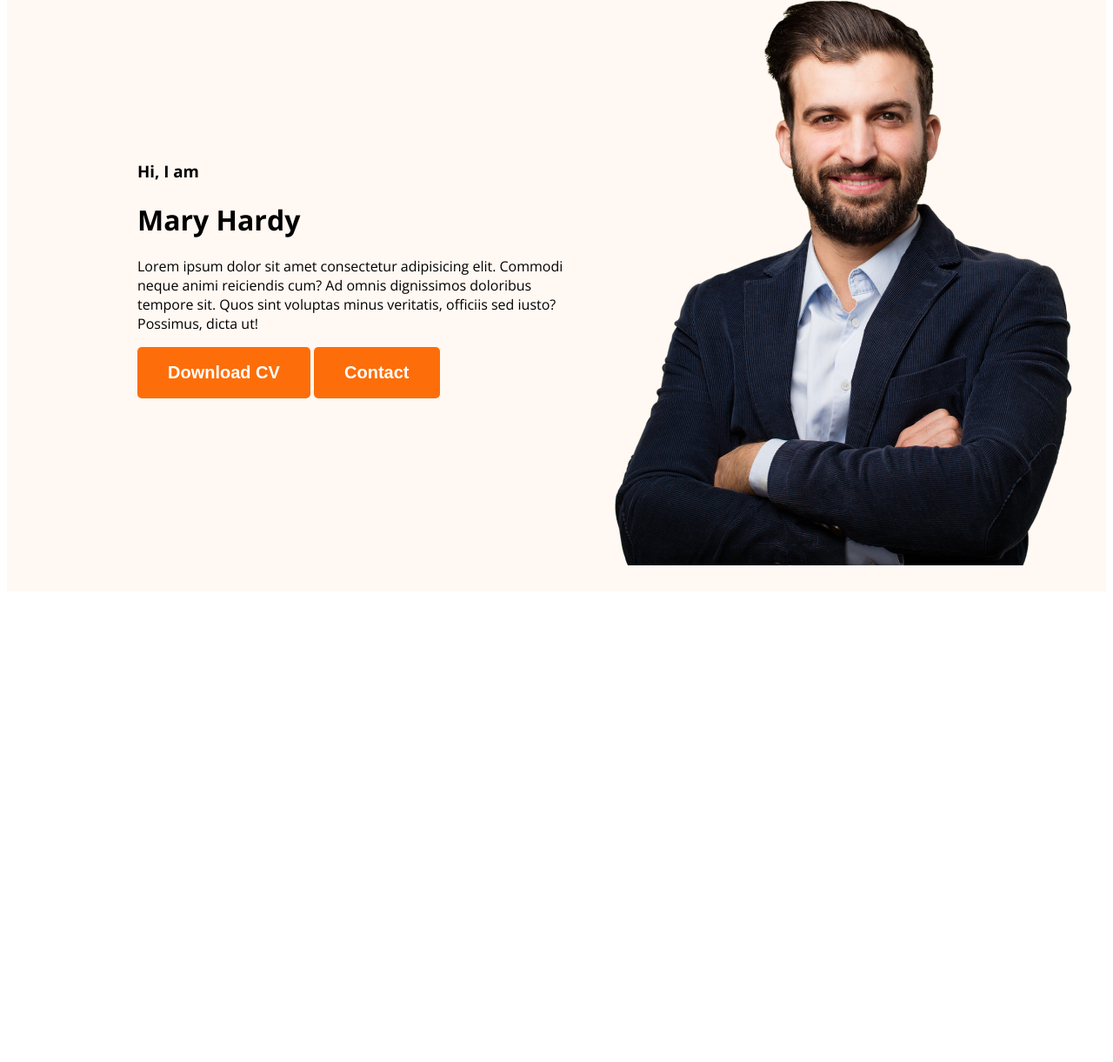
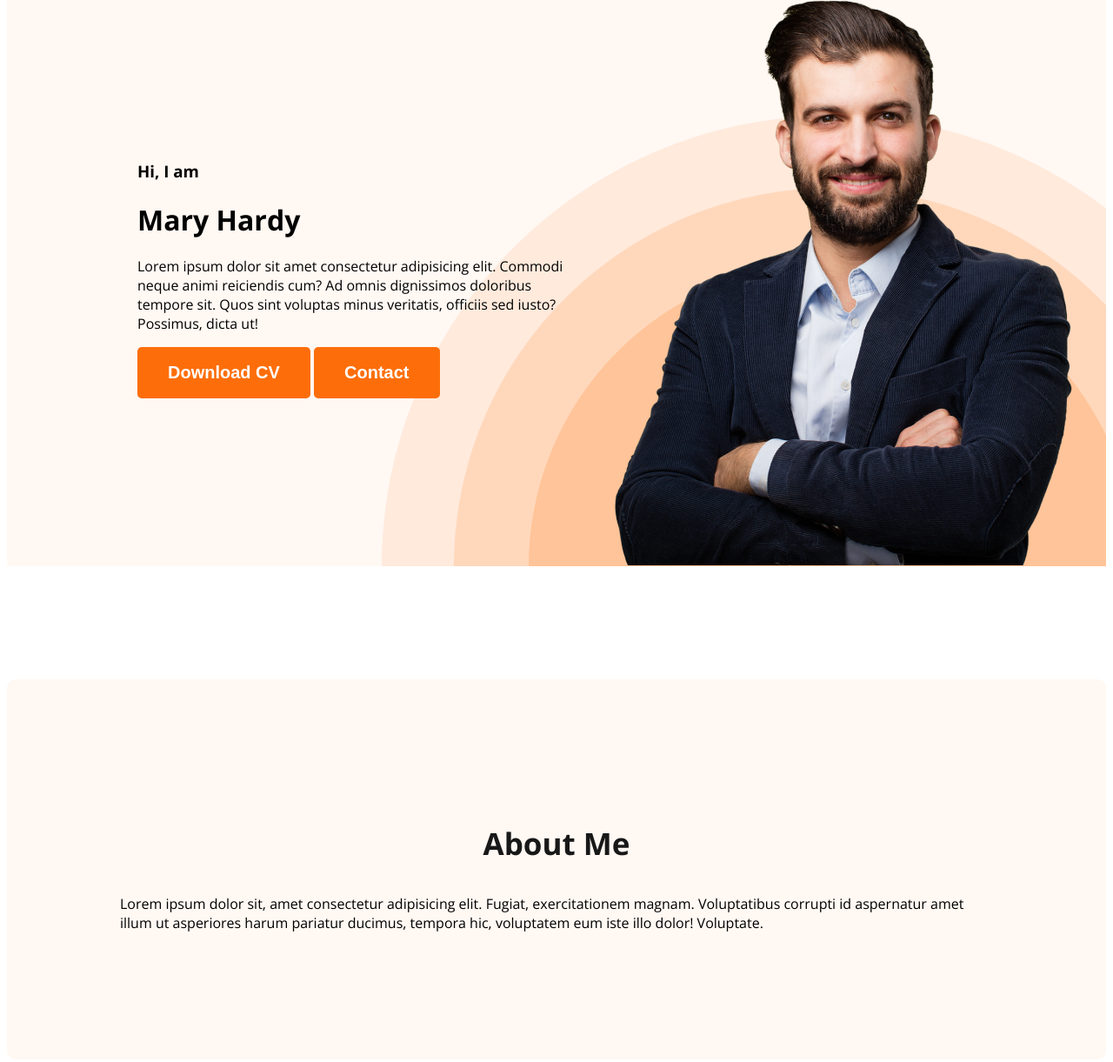
Before and after one commit to sayedweb112/webdeveloper-portfolio, a plain HTML site: page index.html in a window 1280 px wide. Shown: the part 215-1436 px from the top of the page at 87% size. Before the commit the page ends 903 px from the top, so only its background shows below. Drawn offline with nearby package versions, Linux system fonts and the light colour scheme.

Commit message:
created about section

```diff
--- a/index.html
+++ b/index.html
@@ -16,7 +16,7 @@
 <body>
     <header class="header">
         <nav>
-            <h3 class="nav-title">Ma<span class="text-primary">r</span>y</h3>
+            <h3 class="nav-title">Sa<span class="text-primary">y</span>ed</h3>
             <ul>
                 <li><a href="#">Portfolio</a></li>
                 <li><a href="#">Blog</a></li>
@@ -39,7 +39,18 @@
         </div>
 
     </header>
-    <main></main>
+    <main>
+        <section class="about">
+
+
+            <h3 class="section-title">About Me</h3>
+            <p class="description-title">Lorem ipsum dolor sit, amet consectetur adipisicing elit. Fugiat,
+                exercitationem
+                magnam. Voluptatibus corrupti id aspernatur amet illum ut asperiores harum pariatur ducimus, tempora
+                hic,
+                voluptatem eum iste illo dolor! Voluptate.</p>
+        </section>
+    </main>
     <footer></footer>
 
 </body>
--- a/styles/portfolio.css
+++ b/styles/portfolio.css
@@ -57,11 +57,37 @@ nav ul li a {
 /* header related style */
 .header {
     background: #FFF8F3;
+    background-image: url('../images/header_bg.png');
+    background-repeat: no-repeat;
+    background-position: bottom right;
 }
 
 .banner {
-    padding: 30px 30px 30px 150px;
+    padding: 30px 30px 1px 150px;
     display: flex;
     align-items: center;
 
+
 }
+
+/* main section styles */
+/* about section styles */
+.about {
+    padding: 130px;
+    margin: 130px 0;
+    background: #FFF8F3;
+    border-radius: 10px;
+}
+
+.section-title {
+    color: #181818;
+    text-align: center;
+    font-size: 35px;
+    font-weight: 700;
+}
+
+.section-description {
+    color: #757575;
+    text-align: center;
+    font-size: 18px;
+}
```
